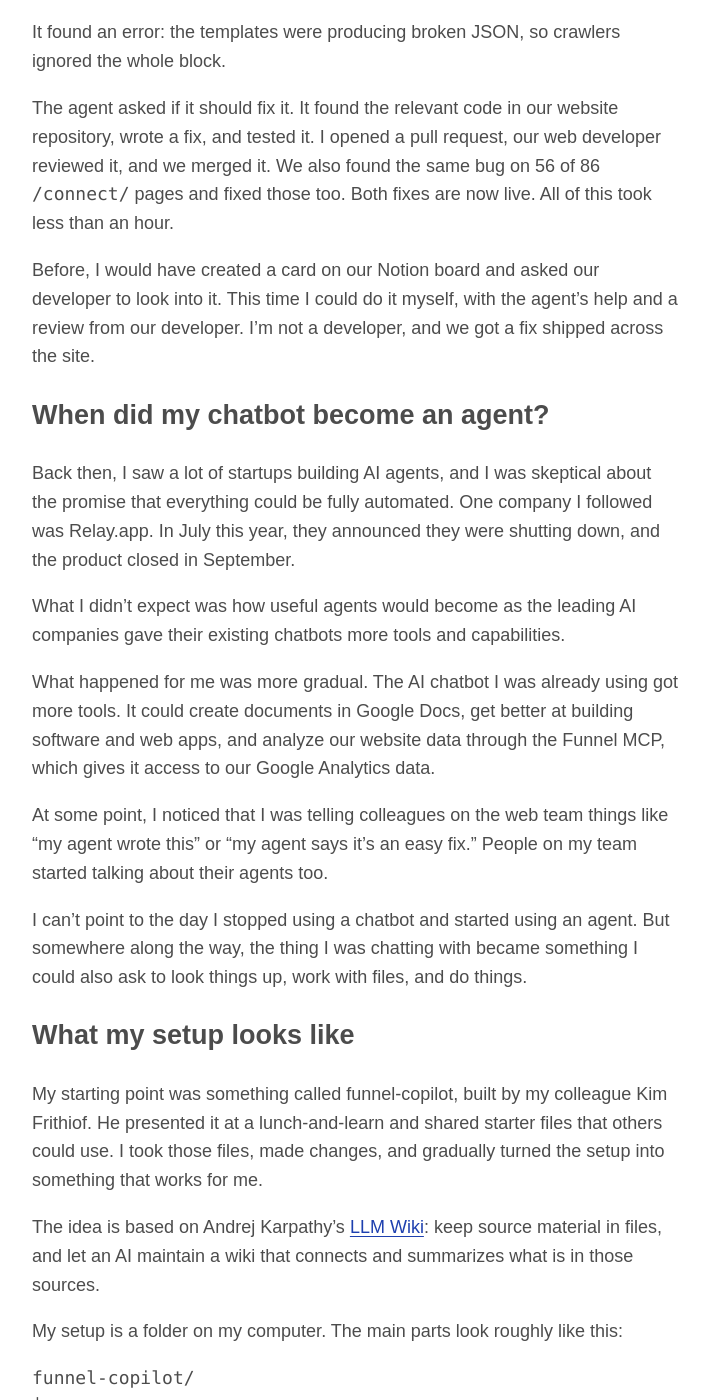
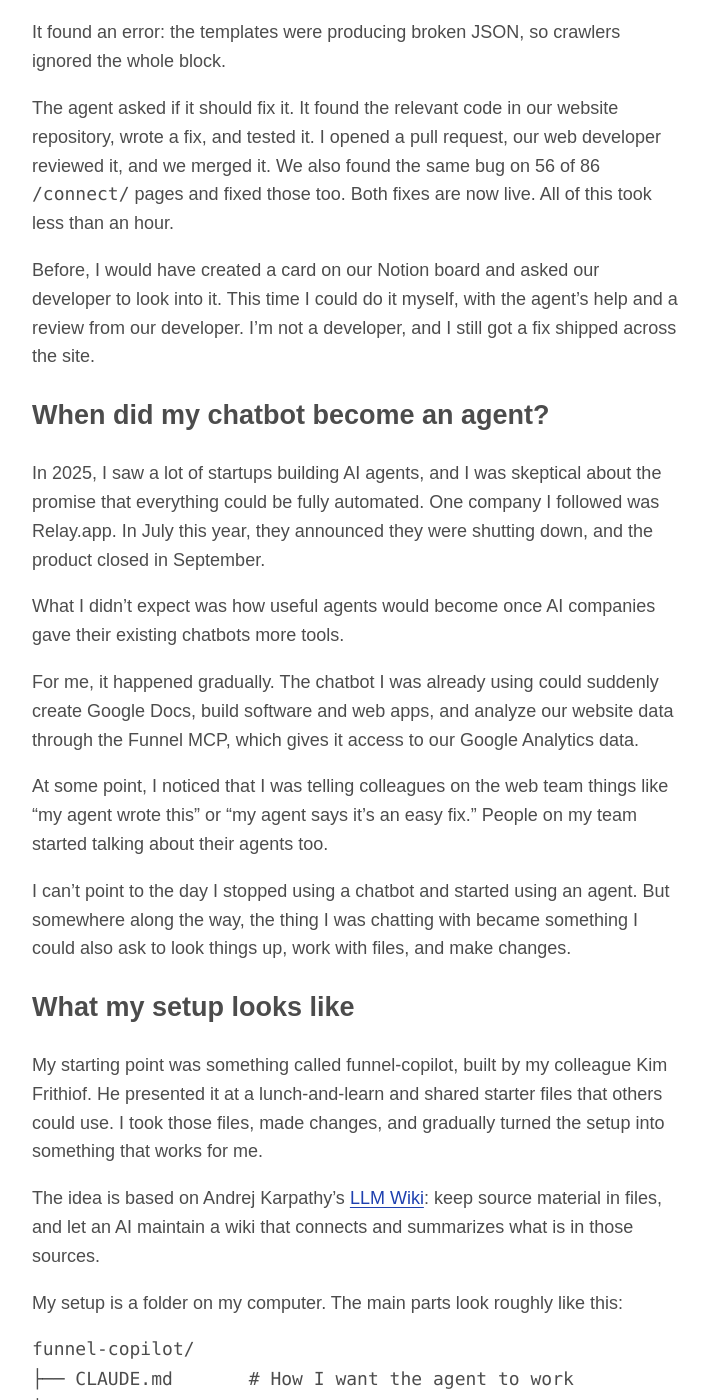
Before and after one commit to tfrenkiel040/website, a Jekyll site: the page built from _posts/2026-11-19-ai-agents-i-changed-my-mind.md, in a window 1280 px wide and 1400 px high, scrolled down 710 px. Shown: the whole window, without its empty margins (284-993 px from the left). Built offline with Jekyll 4.4.1, drawn with Linux system fonts in a browser that asks for light colours; some of the changed text lies outside the part shown.

Commit message:
Update 2026-11-19-ai-agents-i-changed-my-mind.md

```diff
--- a/_posts/2026-11-19-ai-agents-i-changed-my-mind.md
+++ b/_posts/2026-11-19-ai-agents-i-changed-my-mind.md
@@ -20,19 +20,19 @@ It found an error: the templates were producing broken JSON, so crawlers ignored
 
 The agent asked if it should fix it. It found the relevant code in our website repository, wrote a fix, and tested it. I opened a pull request, our web developer reviewed it, and we merged it. We also found the same bug on 56 of 86 `/connect/` pages and fixed those too. Both fixes are now live. All of this took less than an hour.
 
-Before, I would have created a card on our Notion board and asked our developer to look into it. This time I could do it myself, with the agent's help and a review from our developer. I'm not a developer, and we got a fix shipped across the site.
+Before, I would have created a card on our Notion board and asked our developer to look into it. This time I could do it myself, with the agent's help and a review from our developer. I'm not a developer, and I still got a fix shipped across the site.
 
 ## When did my chatbot become an agent?
 
-Back then, I saw a lot of startups building AI agents, and I was skeptical about the promise that everything could be fully automated. One company I followed was Relay.app. In July this year, they announced they were shutting down, and the product closed in September.
+In 2025, I saw a lot of startups building AI agents, and I was skeptical about the promise that everything could be fully automated. One company I followed was Relay.app. In July this year, they announced they were shutting down, and the product closed in September.
 
-What I didn't expect was how useful agents would become as the leading AI companies gave their existing chatbots more tools and capabilities.
+What I didn't expect was how useful agents would become once AI companies gave their existing chatbots more tools.
 
-What happened for me was more gradual. The AI chatbot I was already using got more tools. It could create documents in Google Docs, get better at building software and web apps, and analyze our website data through the Funnel MCP, which gives it access to our Google Analytics data.
+For me, it happened gradually. The chatbot I was already using could suddenly create Google Docs, build software and web apps, and analyze our website data through the Funnel MCP, which gives it access to our Google Analytics data.
 
 At some point, I noticed that I was telling colleagues on the web team things like "my agent wrote this" or "my agent says it's an easy fix." People on my team started talking about their agents too.
 
-I can't point to the day I stopped using a chatbot and started using an agent. But somewhere along the way, the thing I was chatting with became something I could also ask to look things up, work with files, and do things.
+I can't point to the day I stopped using a chatbot and started using an agent. But somewhere along the way, the thing I was chatting with became something I could also ask to look things up, work with files, and make changes.
 
 ## What my setup looks like
 
@@ -54,9 +54,9 @@ The `CLAUDE.md` file is an operating manual. It tells the agent what role I want
 
 The `context` folder contains source documents and notes, as well as a wiki that brings information together across those files. The weekly folder holds my plans, decisions, and open actions. Together, they give the agent context about my priorities, my team, and our positioning. When I ask it to help with something, I don't have to explain all of that again.
 
-And the context doesn't just sit there. When I give the agent a new company strategy or priorities document, or a transcript from a meeting, it knows to update the relevant wiki files without me having to ask. The source documents stay in the folder, and the wiki brings together what the agent has learned from them. The next time I ask a question, that new information is already part of the context it can use.
+The context also keeps itself up to date. When I give the agent a new company strategy or priorities document, or a transcript from a meeting, it knows to update the relevant wiki files without me having to ask. The source documents stay in the folder, and the wiki brings together what the agent has learned from them. The next time I ask a question, that new information is already part of the context it can use.
 
-Then there are the skills. A skill is a set of instructions for a task I do repeatedly. My most-used one is `/today`. I run it every day to get a briefing that brings together my calendar, weekly notes, and relevant open work. I also have a skill for writing internal updates for our website-updates Slack channel, and another for making code changes to the website. I'm not a developer, but with the agent's help I sometimes make pull requests myself.
+Then there are the skills. A skill is a set of instructions for a task I do repeatedly. My most-used one is `/today`. I run it every day to get a briefing that brings together my calendar, weekly notes, and relevant open work. I also have a skill for writing internal updates for our website-updates Slack channel, and another for making code changes to the website, which is how I sometimes make pull requests myself.
 
 I also have scheduled tasks in Claude. Every week, one task checks Slack for product updates that have shipped. It uses a skill to tell me which updates are relevant to my work and whether there are pages on the website I should update.
 
```
